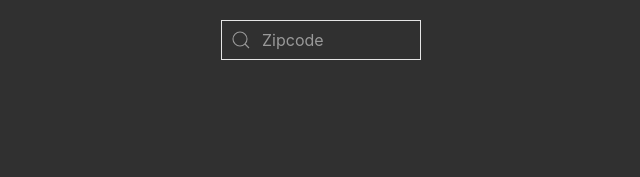
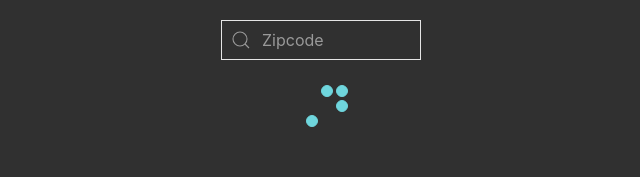
Before and after one commit to mattchupp/weather, a React (Create React App) app: page / in a window 1280 px wide. Shown: the top 177 px of the page, without its empty margins (329-969 px from the left). Built offline with nearby package versions, Linux system fonts and the light colour scheme.

Commit message:
added new loading icon

```diff
--- a/src/App.css
+++ b/src/App.css
@@ -5,15 +5,77 @@ html {
 }
 
 .loader {
-  border: 10px solid #202020; /* Light grey */
-  border-top: 10px solid #3498db; /* Blue */
-  border-radius: 50%;
-  width: 20px;
-  height: 20px;
-  animation: spin 1s linear infinite;
+  margin-top: 30px;
 }
 
-@keyframes spin {
-  0% { transform: rotate(0deg); }
-  100% { transform: rotate(360deg); }
+.circle1 {
+  position: absolute;
+  border-radius: 50%;
+  border: 1px solid #6fd6dd;
+  background-color: #6fd6dd;
+  width: 10px;
+  height: 10px;
+  animation: updown infinite 2s ease-in;
 }
+
+@keyframes updown {
+  0%{transform: translate(0px, 0px)}
+  25%{transform: translate(0px, -15px)}
+  50%{transform: translate(0px, 15px)}
+  75%{transform: translate(0px, -15px)}
+  100%{transform: translate(0px, 0px)}
+}
+
+.circle2 {
+  position: absolute;
+  border-radius: 50%;
+  border: 1px solid #6fd6dd;
+  background-color: #6fd6dd;
+  width: 10px;
+  height: 10px;
+  animation: leftright infinite 1s ease-out;
+}
+
+@keyframes leftright {
+  0%{transform: translate(0px, 0px)}
+  25%{transform: translate(-15px, 0px)}
+  50%{transform: translate(15px, 0px)}
+  75%{transform: translate(-15px, 0px)}
+  100%{transform: translate(0px, 0px)}
+}
+
+.circle3 {
+  position: absolute;
+  border-radius: 50%;
+  border: 1px solid #6fd6dd;
+  background-color: #6fd6dd;
+  width: 10px;
+  height: 10px;
+  animation: diagonal1 infinite 3s;
+}
+
+@keyframes diagonal1 {
+  0%{transform: translate(0px, 0px)}
+  25%{transform: translate(-15px, 15px)}
+  50%{transform: translate(15px, -15px)}
+  75%{transform: translate(-15px, 15px)}
+  100%{transform: translate(0px, 0px)}
+}
+
+.circle4 {
+  position: absolute;
+  border-radius: 50%;
+  border: 1px solid #6fd6dd;
+  background-color: #6fd6dd;
+  width: 10px;
+  height: 10px;
+  animation: diagonal2 infinite 3s;
+}
+
+@keyframes diagonal2 {
+  0%{transform: translate(0px, 0px)}
+  25%{transform: translate(15px, -15px)}
+  50%{transform: translate(-15px, 15px)}
+  75%{transform: translate(15px, -15px)}
+  100%{transform: translate(0px, 0px)}
+}
--- a/src/Weather.js
+++ b/src/Weather.js
@@ -90,7 +90,7 @@ class Weather extends Component {
       color: 'white'
     }
 
-    if (this.state.submitted && !this.state.loaded) {
+    if (!this.state.submitted && !this.state.loaded) {
       return (
         <div style={forecast}>
 
@@ -103,7 +103,12 @@ class Weather extends Component {
           </form>
 
           <div className="uk-flex uk-flex-center">
-            <div className="loader"></div>
+            <div class="loader">
+              <div class="circle1"></div>
+              <div class="circle2"></div>
+              <div class="circle3"></div>
+              <div class="circle4"></div>
+            </div>
           </div>
 
         </div>
```
